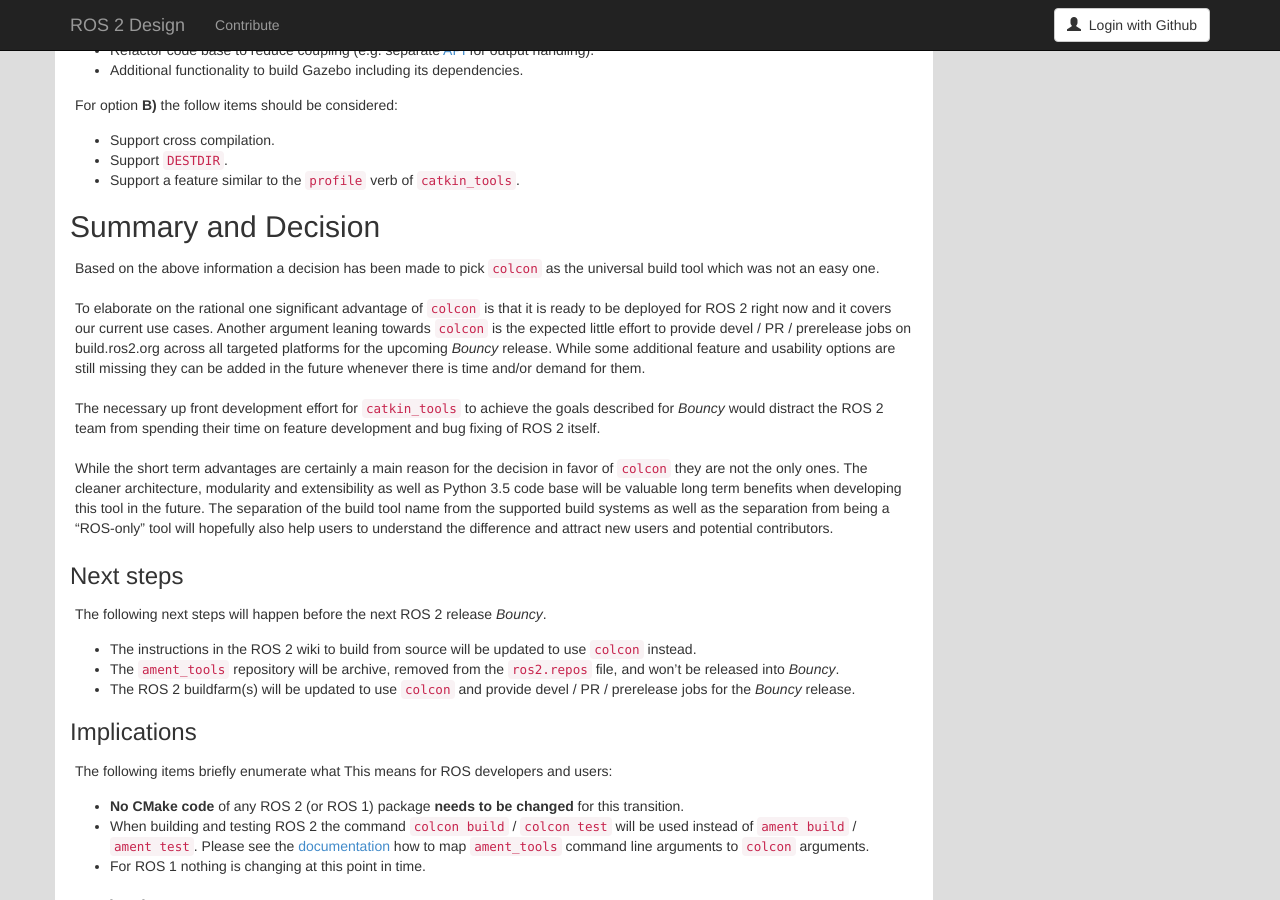
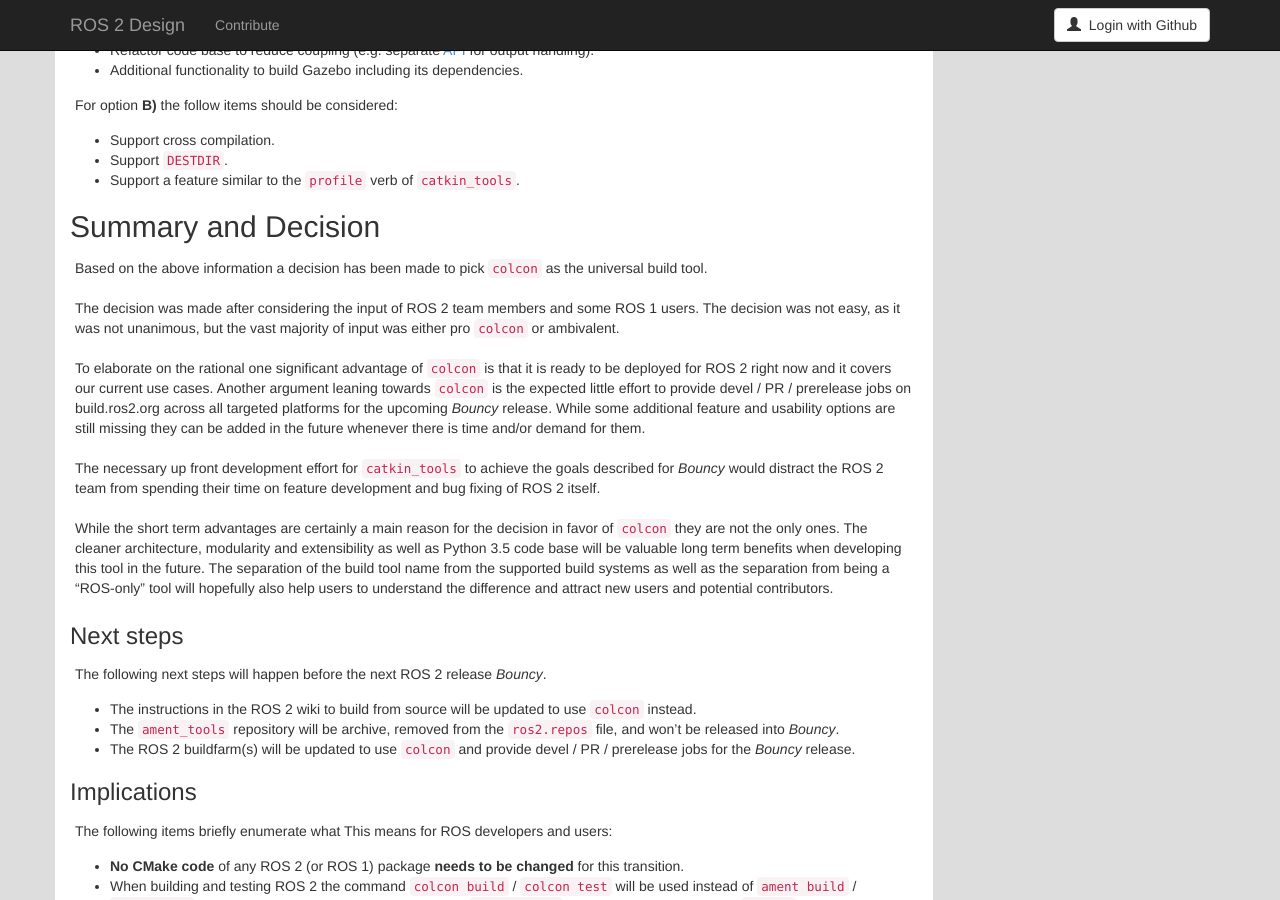
Before and after one commit to ros2/design, a Jekyll site: the page built from articles/101_build_tool.md, in a window 1280 px wide and 900 px high, scrolled down 7826 px. Built offline with Jekyll 4.4.1, drawn with Linux system fonts in a browser that asks for light colours; nearby versions of some CDN libraries.

Commit message:
clarify how the decision was made

```diff
--- a/articles/101_build_tool.md
+++ b/articles/101_build_tool.md
@@ -396,7 +396,10 @@
 
 ## Summary and Decision
 
-Based on the above information a decision has been made to pick `colcon` as the universal build tool which was not an easy one.
+Based on the above information a decision has been made to pick `colcon` as the universal build tool.
+
+The decision was made after considering the input of ROS 2 team members and some ROS 1 users.
+The decision was not easy, as it was not unanimous, but the vast majority of input was either pro `colcon` or ambivalent.
 
 To elaborate on the rational one significant advantage of `colcon` is that it is ready to be deployed for ROS 2 right now and it covers our current use cases.
 Another argument leaning towards `colcon` is the expected little effort to provide devel / PR / prerelease jobs on build.ros2.org across all targeted platforms for the upcoming *Bouncy* release.
```
